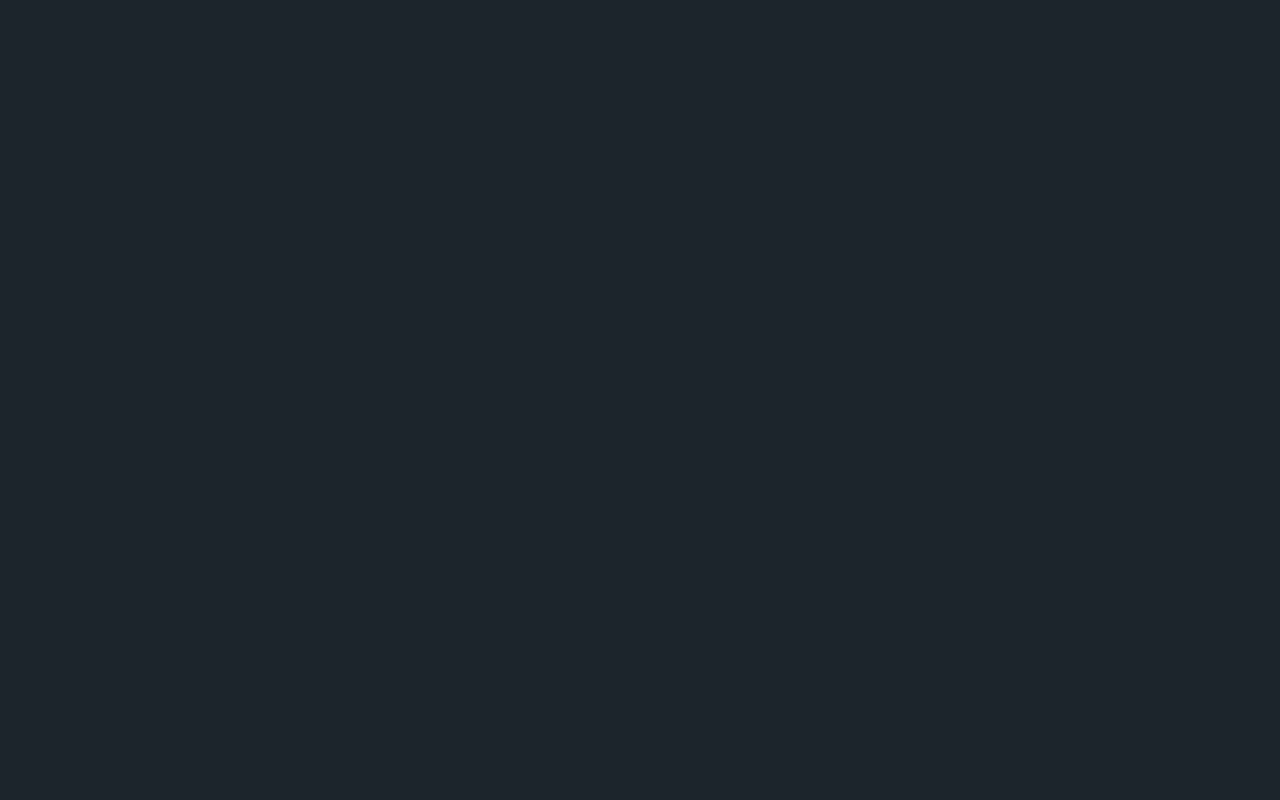
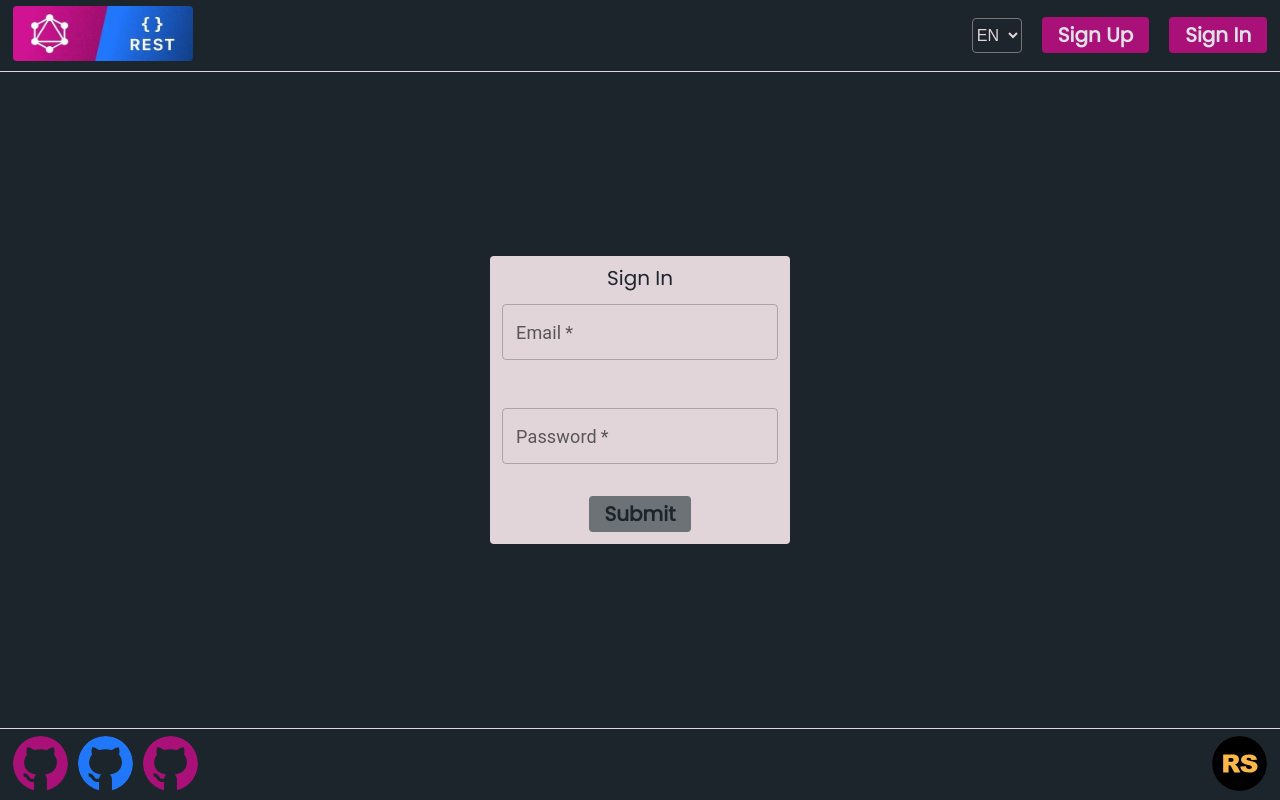
Before and after one commit to annaAzh/graphiql-app, a Next.js app: page /SignIn in a window 1280 px wide. Before the commit this address had no page. Built offline with nearby package versions, Linux system fonts and the light colour scheme; no server answers.

Commit message:
feat: add sign in page with form

```diff
--- /dev/null
+++ b/src/app/SignIn/page.tsx
@@ -0,0 +1,7 @@
+import { UserForm } from 'features/AuthenticationUser';
+
+const SignInPage = () => {
+  return <UserForm isLogin={true} />;
+};
+
+export default SignInPage;
```
